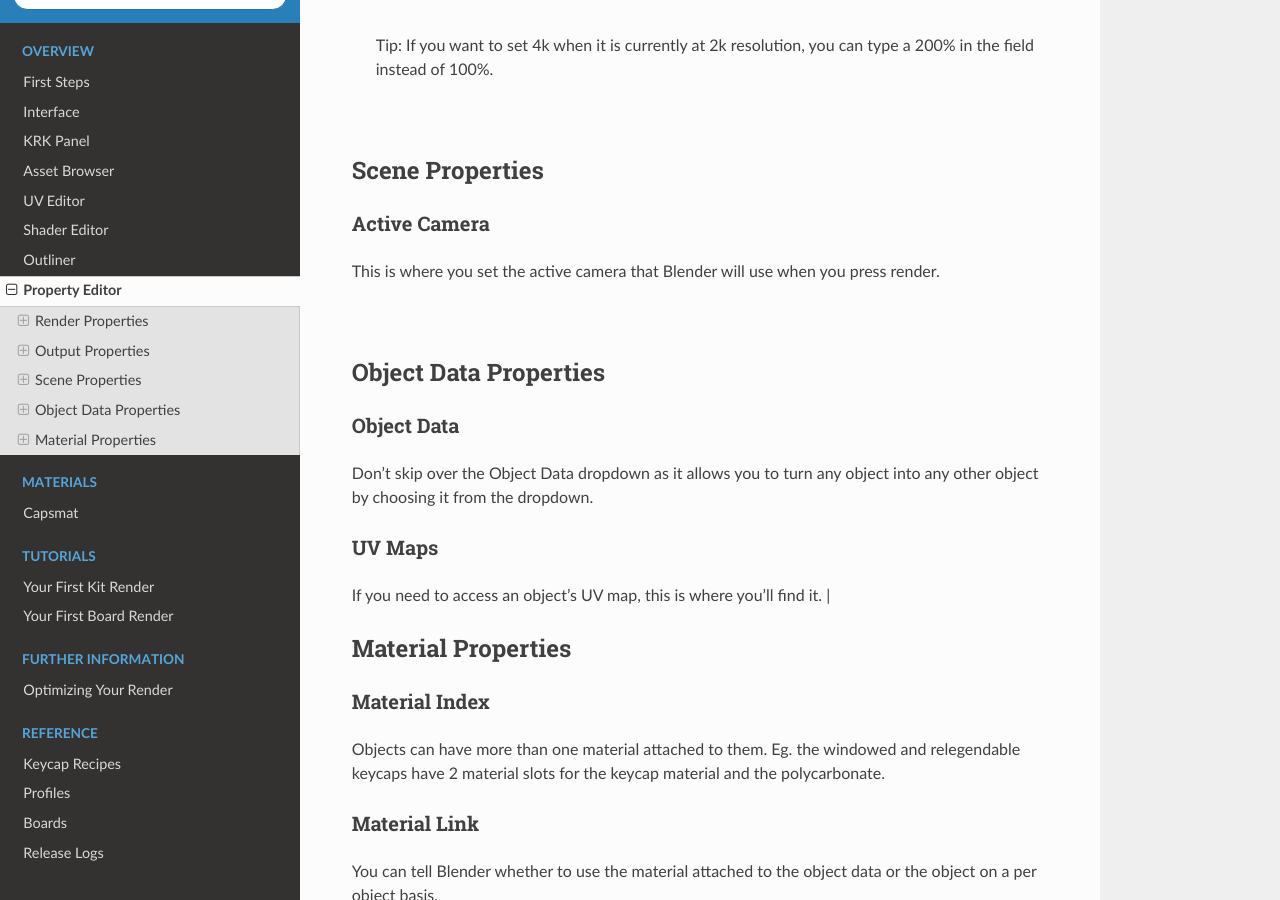
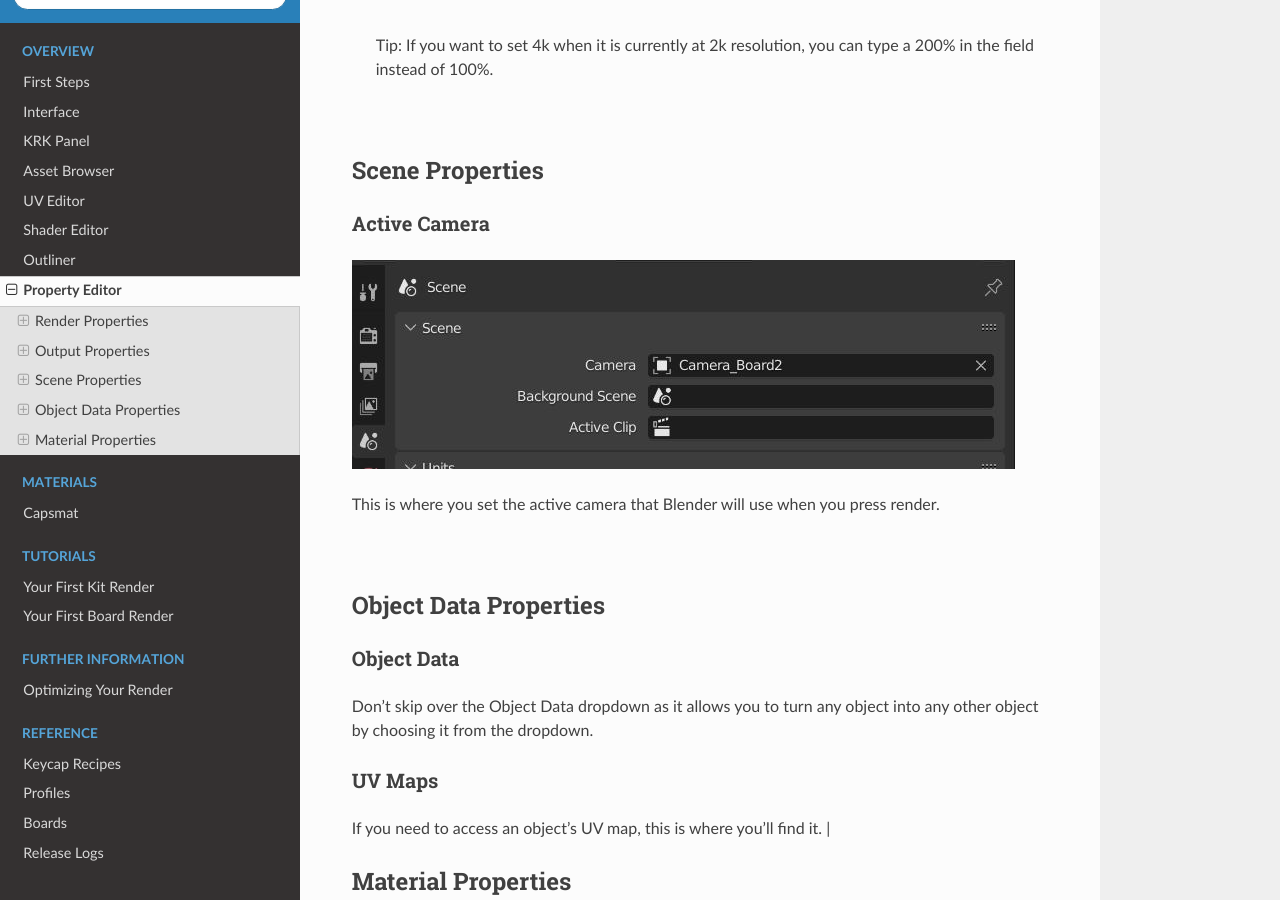
Before and after one commit to imperfectlink/KeyboardRenderKit, a Sphinx documentation site: the page built from docs/source/properties.rst, in a window 1280 px wide and 900 px high, scrolled down 2746 px. Built offline with Sphinx 7.4.7 and the Read the Docs theme 2.0.0, drawn with Linux system fonts in a browser that asks for light colours.

Commit message:
Update properties.rst

```diff
--- a/docs/source/properties.rst
+++ b/docs/source/properties.rst
@@ -57,6 +57,9 @@ Scene Properties
 ~~~~
 Active Camera
 ----
+
+.. image:: img/SetActiveCamera.jpg
+
 This is where you set the active camera that Blender will use when you press render.
 
 |
```
